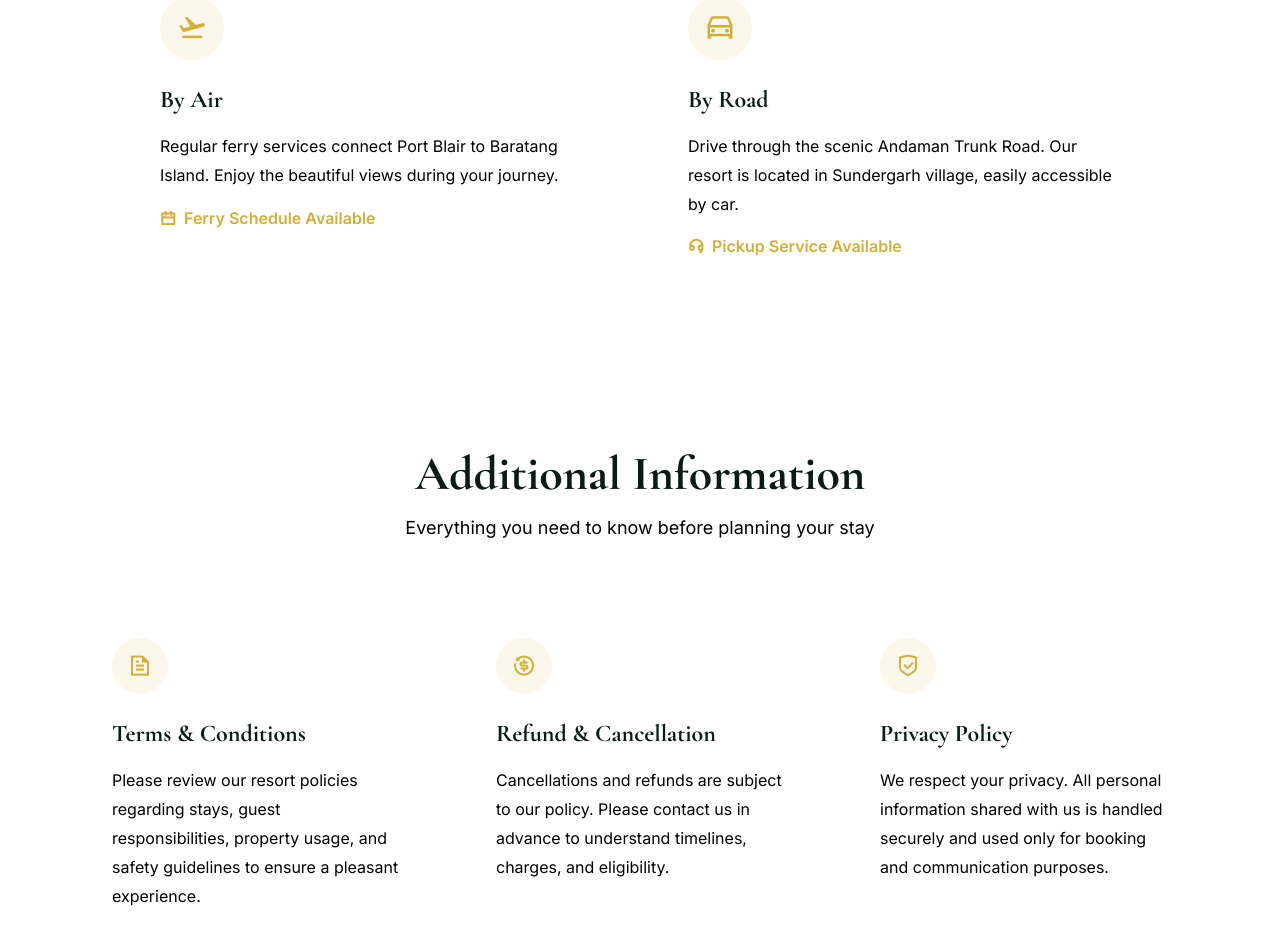
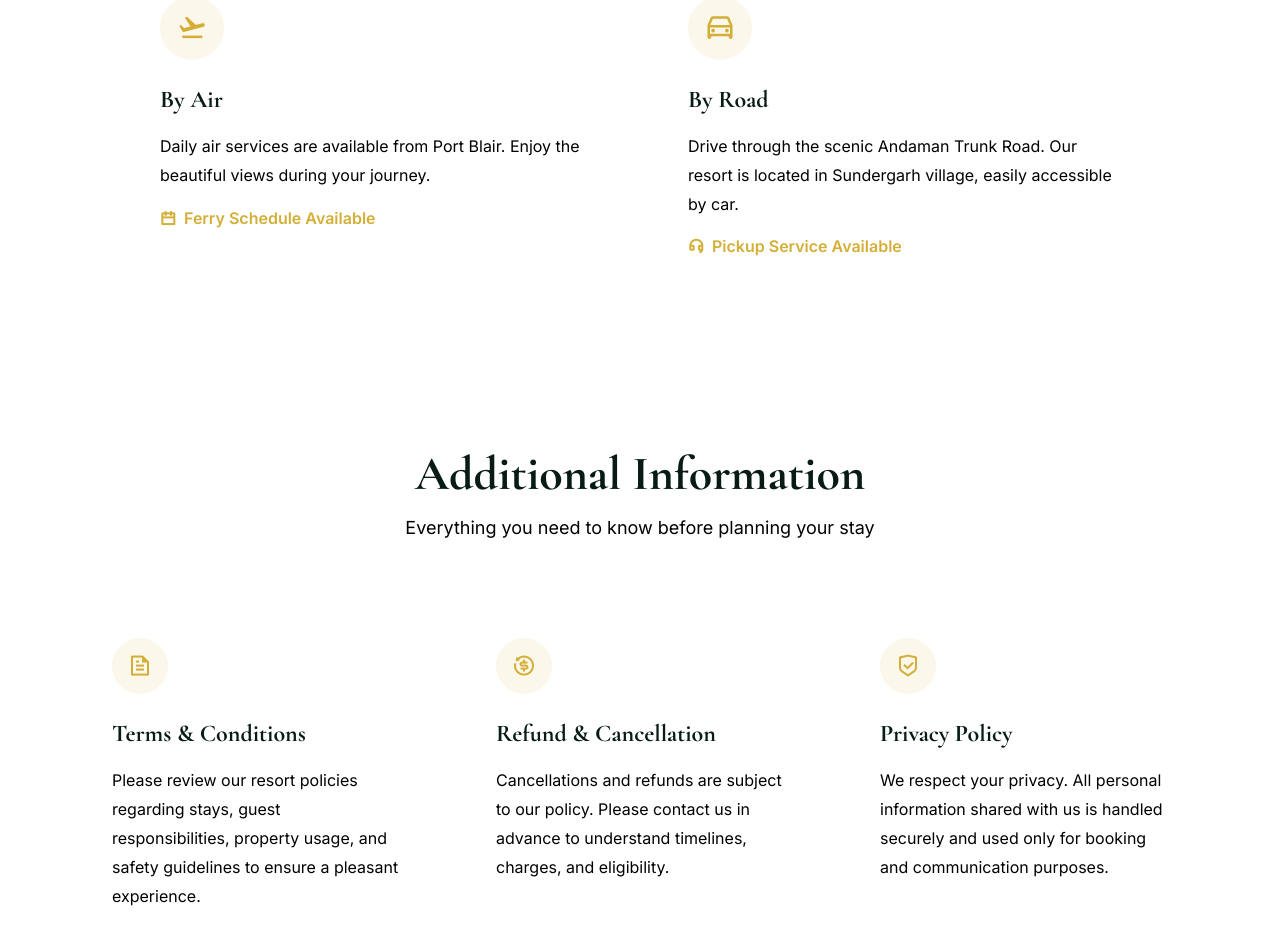
Before and after one commit to A7k6h7i0/Reastaurant-website, a React (Vite) app: page /contact in a window 1280 px wide. Shown: the part 1976-2905 px from the top of the page. Built offline with nearby package versions, Linux system fonts and the light colour scheme.

Commit message:
Trigger redeploy

```diff
--- a/src/pages/contact/page.tsx
+++ b/src/pages/contact/page.tsx
@@ -323,7 +323,7 @@ export default function ContactPage() {
               </div>
               <h3 className="font-serif text-2xl font-bold text-forest-dark mb-4">By Air</h3>
               <p className="text-charcoal/80 leading-relaxed mb-4">
-                Regular ferry services connect Port Blair to Baratang Island. Enjoy the beautiful views during your journey.
+                Daily air services are available from Port Blair. Enjoy the beautiful views during your journey.
               </p>
               <div className="inline-flex items-center gap-2 text-gold font-semibold">
                 <i className="ri-calendar-line"></i>
```
